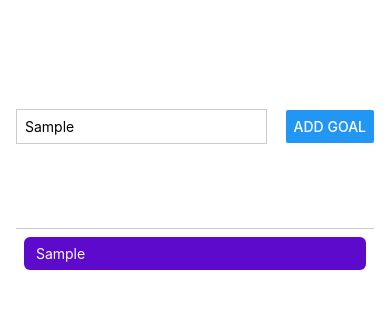
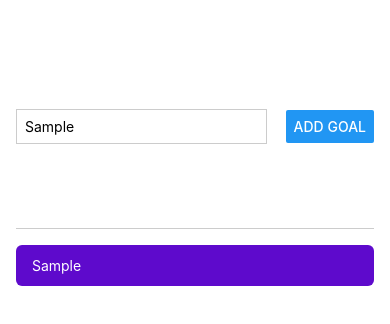
Before and after one commit to vsbuidev/react-native-todo-list, a React Native app: screen / in a window 390 px wide. Both pictures are taken after typing "Sample" into the empty fields and a click on the button "ADD GOAL". Shown: the top 324 px of the page. Built offline with nearby package versions, Linux system fonts and the light colour scheme.

Commit message:
ripple effect

```diff
--- a/GoalItem.js
+++ b/GoalItem.js
@@ -2,23 +2,32 @@ import { StyleSheet, View, Text, Pressable } from "react-native";
 
 function GoalItem(props) {
   return (
-    <Pressable onPress={props.onDelete}>
-      <View style={styles.goalItem}>
+    <View style={styles.goalItem}>
+      <Pressable
+        onPress={props.onDelete}
+        // android_ripple={{ color: "#210466" }}
+        style={({ pressed }) => pressed && styles.pressedItem}
+      >
         <Text style={styles.goalText}> {props.text} </Text>
-      </View>
-    </Pressable>
+      </Pressable>
+    </View>
   );
 }
 
 const styles = StyleSheet.create({
   goalItem: {
-    margin: 8,
-    padding: 8,
+    marginTop: 16,
     borderRadius: 6,
     backgroundColor: "#5e0acc",
   },
   goalText: {
     color: "white",
+    margin: 8,
+    padding: 4,
+  },
+  pressedItem: {
+    color: "#210466",
+    opacity: 0.6,
   },
 });
 
```
